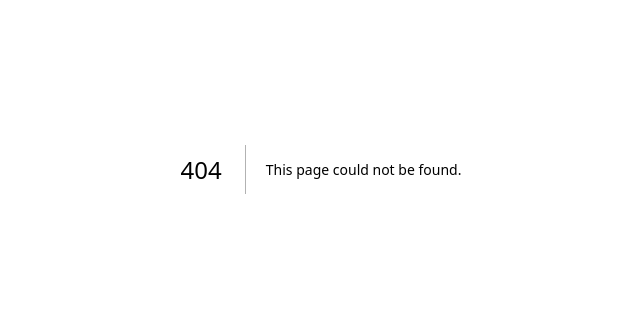
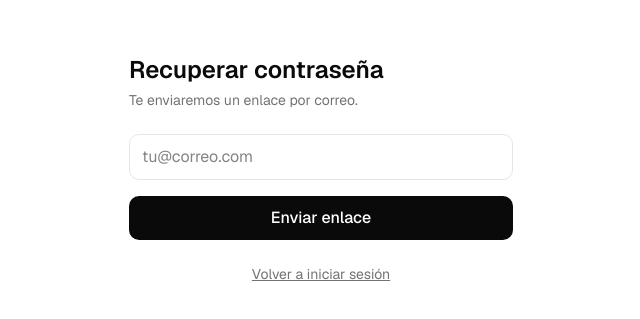
Before and after one commit to LordVincenzo/finanzas-app, a Next.js app: page /recuperar in a window 1280 px wide. Before the commit this address had no page. Shown: the part 231-550 px from the top of the page, without its empty margins (319-959 px from the left). Built offline with nearby package versions, Linux system fonts and the light colour scheme.

Commit message:
Fase 15: recuperar contrasena, confirmacion de email y README

```diff
--- a/app/auth/actions.ts
+++ b/app/auth/actions.ts
@@ -82,3 +82,35 @@ export async function cerrarSesion() {
   revalidatePath('/', 'layout')
   redirect('/login')
 }
+
+export async function recuperarPassword(
+  _previo: EstadoAuth,
+  formData: FormData
+): Promise<EstadoAuth> {
+  const email = String(formData.get('email') ?? '').trim()
+  if (!email.includes('@')) return { error: 'Escribe un correo válido' }
+
+  const supabase = await createClient()
+  await supabase.auth.resetPasswordForEmail(email, {
+    redirectTo: `${process.env.NEXT_PUBLIC_SITE_URL ?? 'http://localhost:3000'}/auth/nueva-password`,
+  })
+
+  // Mensaje idéntico exista o no el correo: no revelamos quién está registrado.
+  return { error: 'Si ese correo está registrado, te enviamos un enlace.' }
+}
+
+export async function cambiarPassword(
+  _previo: EstadoAuth,
+  formData: FormData
+): Promise<EstadoAuth> {
+  const password = String(formData.get('password') ?? '')
+  if (password.length < 8) {
+    return { error: 'La contraseña debe tener al menos 8 caracteres' }
+  }
+
+  const supabase = await createClient()
+  const { error } = await supabase.auth.updateUser({ password })
+  if (error) return { error: error.message }
+
+  redirect('/inicio')
+}
--- /dev/null
+++ b/app/auth/confirmar/route.ts
@@ -0,0 +1,18 @@
+import { type EmailOtpType } from '@supabase/supabase-js'
+import { redirect } from 'next/navigation'
+import { type NextRequest } from 'next/server'
+import { createClient } from '@/lib/supabase/server'
+
+export async function GET(request: NextRequest) {
+  const { searchParams } = new URL(request.url)
+  const token_hash = searchParams.get('token_hash')
+  const type = searchParams.get('type') as EmailOtpType | null
+
+  if (token_hash && type) {
+    const supabase = await createClient()
+    const { error } = await supabase.auth.verifyOtp({ type, token_hash })
+    if (!error) redirect('/inicio')
+  }
+
+  redirect('/login?error=enlace_invalido')
+}
--- /dev/null
+++ b/app/auth/nueva-password/page.tsx
@@ -0,0 +1,35 @@
+'use client'
+
+import { useActionState } from 'react'
+import { cambiarPassword, type EstadoAuth } from '@/app/auth/actions'
+
+const estadoInicial: EstadoAuth = {}
+
+export default function NuevaPasswordPage() {
+  const [estado, accion, enviando] = useActionState(cambiarPassword, estadoInicial)
+
+  return (
+    <main className="flex min-h-screen items-center justify-center p-6">
+      <div className="w-full max-w-sm">
+        <h1 className="text-2xl font-semibold">Nueva contraseña</h1>
+
+        <form action={accion} className="mt-6 space-y-4">
+          <input
+            name="password" type="password" required minLength={8}
+            autoComplete="new-password" placeholder="Mínimo 8 caracteres"
+            className="w-full rounded-lg border bg-transparent px-3 py-2.5
+                       focus:outline-none focus:ring-2 focus:ring-ring"
+          />
+          {estado.error && (
+            <p className="text-sm text-destructive" role="alert">{estado.error}</p>
+          )}
+          <button type="submit" disabled={enviando}
+                  className="w-full rounded-lg bg-foreground py-2.5 font-medium
+                             text-background disabled:opacity-50">
+            {enviando ? 'Guardando…' : 'Cambiar contraseña'}
+          </button>
+        </form>
+      </div>
+    </main>
+  )
+}
--- a/app/login/page.tsx
+++ b/app/login/page.tsx
@@ -52,6 +52,11 @@ export default function LoginPage() {
           ¿No tienes cuenta?{' '}
           <Link href="/registro" className="text-neutral-900 underline">Regístrate</Link>
         </p>
+        <p className="mt-3 text-center text-sm">
+          <Link href="/recuperar" className="text-muted-foreground underline">
+            ¿Olvidaste tu contraseña?
+          </Link>
+        </p>
       </div>
     </main>
   )
--- /dev/null
+++ b/app/recuperar/page.tsx
@@ -0,0 +1,44 @@
+'use client'
+
+import Link from 'next/link'
+import { useActionState } from 'react'
+import { recuperarPassword, type EstadoAuth } from '@/app/auth/actions'
+
+const estadoInicial: EstadoAuth = {}
+
+export default function RecuperarPage() {
+  const [estado, accion, enviando] = useActionState(recuperarPassword, estadoInicial)
+
+  return (
+    <main className="flex min-h-screen items-center justify-center p-6">
+      <div className="w-full max-w-sm">
+        <h1 className="text-2xl font-semibold">Recuperar contraseña</h1>
+        <p className="mt-1 text-sm text-muted-foreground">
+          Te enviaremos un enlace por correo.
+        </p>
+
+        <form action={accion} className="mt-6 space-y-4">
+          <input
+            name="email" type="email" required placeholder="tu@correo.com"
+            className="w-full rounded-lg border bg-transparent px-3 py-2.5
+                       focus:outline-none focus:ring-2 focus:ring-ring"
+          />
+          {estado.error && (
+            <p className="text-sm text-muted-foreground" role="status">
+              {estado.error}
+            </p>
+          )}
+          <button type="submit" disabled={enviando}
+                  className="w-full rounded-lg bg-foreground py-2.5 font-medium
+                             text-background disabled:opacity-50">
+            {enviando ? 'Enviando…' : 'Enviar enlace'}
+          </button>
+        </form>
+
+        <p className="mt-6 text-center text-sm text-muted-foreground">
+          <Link href="/login" className="underline">Volver a iniciar sesión</Link>
+        </p>
+      </div>
+    </main>
+  )
+}
```
